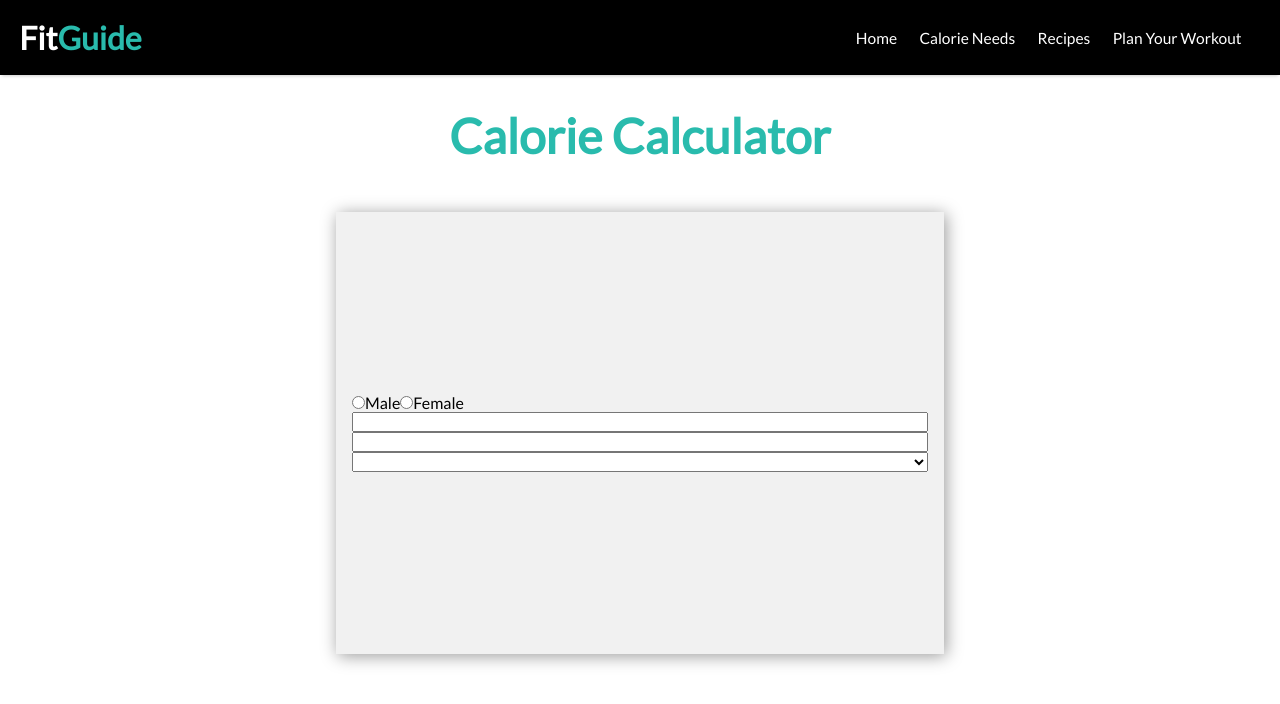
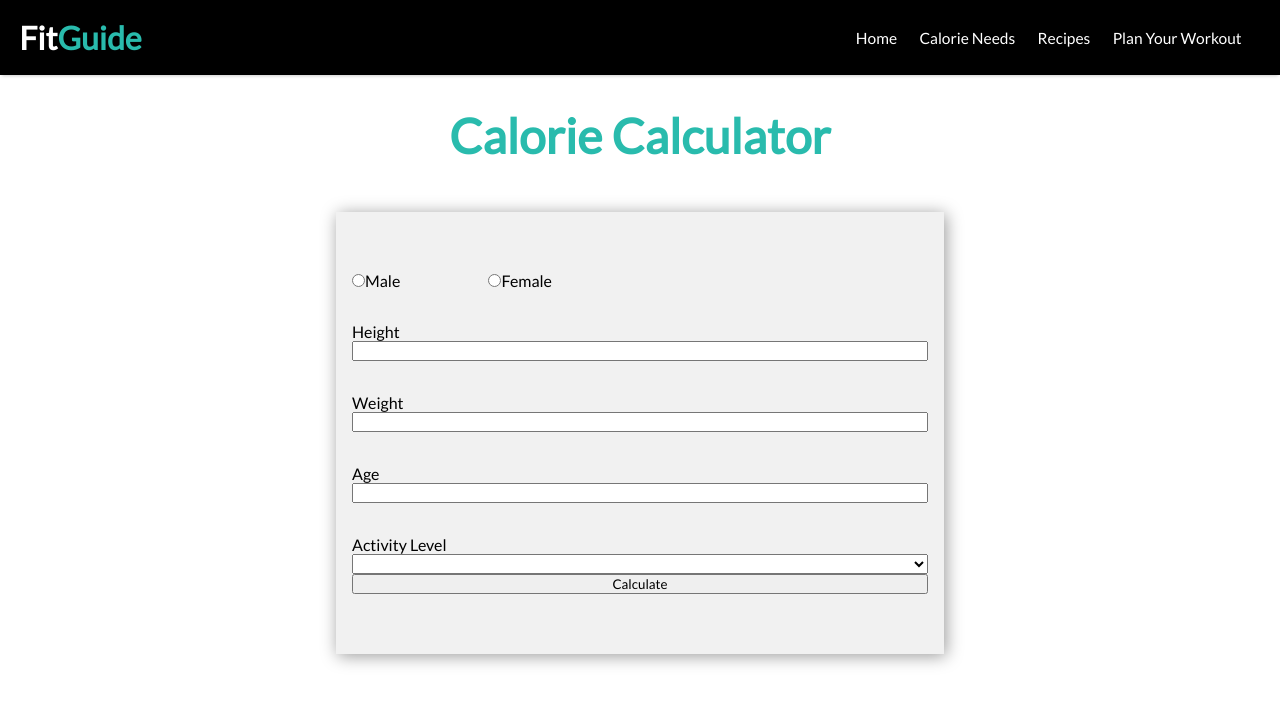
Before and after one commit to Zantosko/FitGuide-Refactored, a React (Create React App) app in the folder client/: page /calorie-needs in a window 1280 px wide. Shown: the top 704 px of the page. Built offline with nearby package versions, Linux system fonts and the light colour scheme.

Commit message:
added on to calorie calculator

```diff
--- a/client/src/Components/CalorieNeeds.tsx
+++ b/client/src/Components/CalorieNeeds.tsx
@@ -3,6 +3,8 @@ import {
 	Container,
 	Title,
 	Form,
+	RadioContainer,
+	Input,
 } from './Styled-Components/CalorieNeedsStyles';
 
 interface CalorieNeedsProps {}
@@ -12,7 +14,7 @@ export const CalorieNeeds: React.FC<CalorieNeedsProps> = () => {
 		<Container>
 			<Title>Calorie Calculator</Title>
 			<Form action=''>
-				<div>
+				<RadioContainer>
 					<label htmlFor='gender'>
 						<input type='radio' name='gender' />
 						<span>Male</span>
@@ -21,9 +23,14 @@ export const CalorieNeeds: React.FC<CalorieNeedsProps> = () => {
 						<input type='radio' name='gender' />
 						<span>Female</span>
 					</label>
-				</div>
-				<input type='text' />
-				<input type='text' />
+				</RadioContainer>
+				<label htmlFor='height'>Height</label>
+				<Input type='text' name='height' />
+				<label htmlFor='weight'>Weight</label>
+				<Input type='text' name='weight' />
+				<label htmlFor='age'>Age</label>
+				<Input type='text' name='age' />
+				<label htmlFor='activity'>Activity Level</label>
 				<select name='' id=''>
 					<option value=''></option>
 					<option value=''></option>
@@ -31,6 +38,7 @@ export const CalorieNeeds: React.FC<CalorieNeedsProps> = () => {
 					<option value=''></option>
 					<option value=''></option>
 				</select>
+				<button>Calculate</button>
 			</Form>
 		</Container>
 	);
--- a/client/src/Components/Styled-Components/CalorieNeedsStyles.tsx
+++ b/client/src/Components/Styled-Components/CalorieNeedsStyles.tsx
@@ -25,3 +25,14 @@ export const Form = styled.form`
 	justify-content: center;
 	box-shadow: 0.1em 0.1em 1em rgba(0, 0, 0, 0.4);
 `;
+
+export const RadioContainer = styled.div`
+	width: 200px;
+	display: flex;
+	justify-content: space-between;
+	margin-bottom: 2rem;
+`;
+
+export const Input = styled.input`
+	margin-bottom: 2rem;
+`;
```
